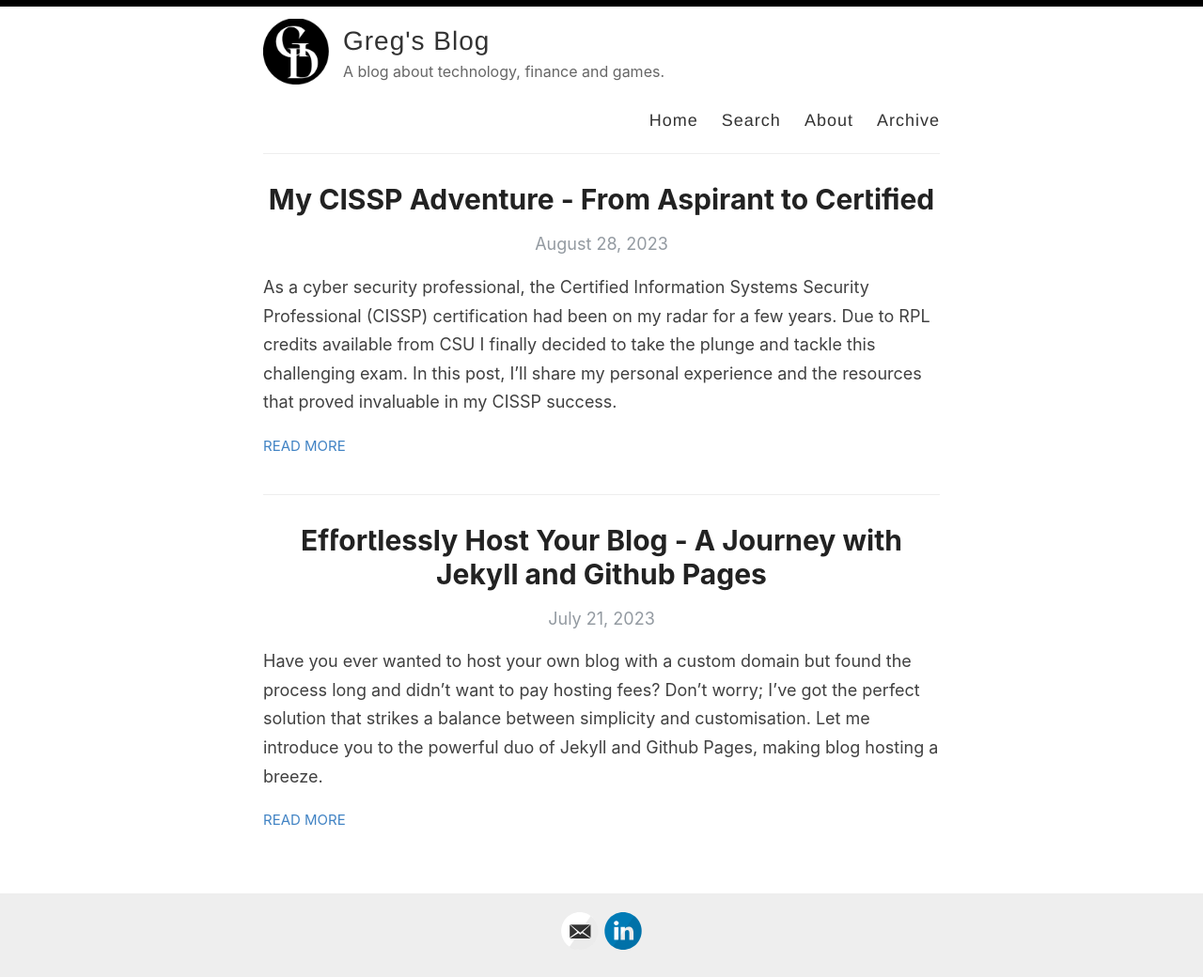
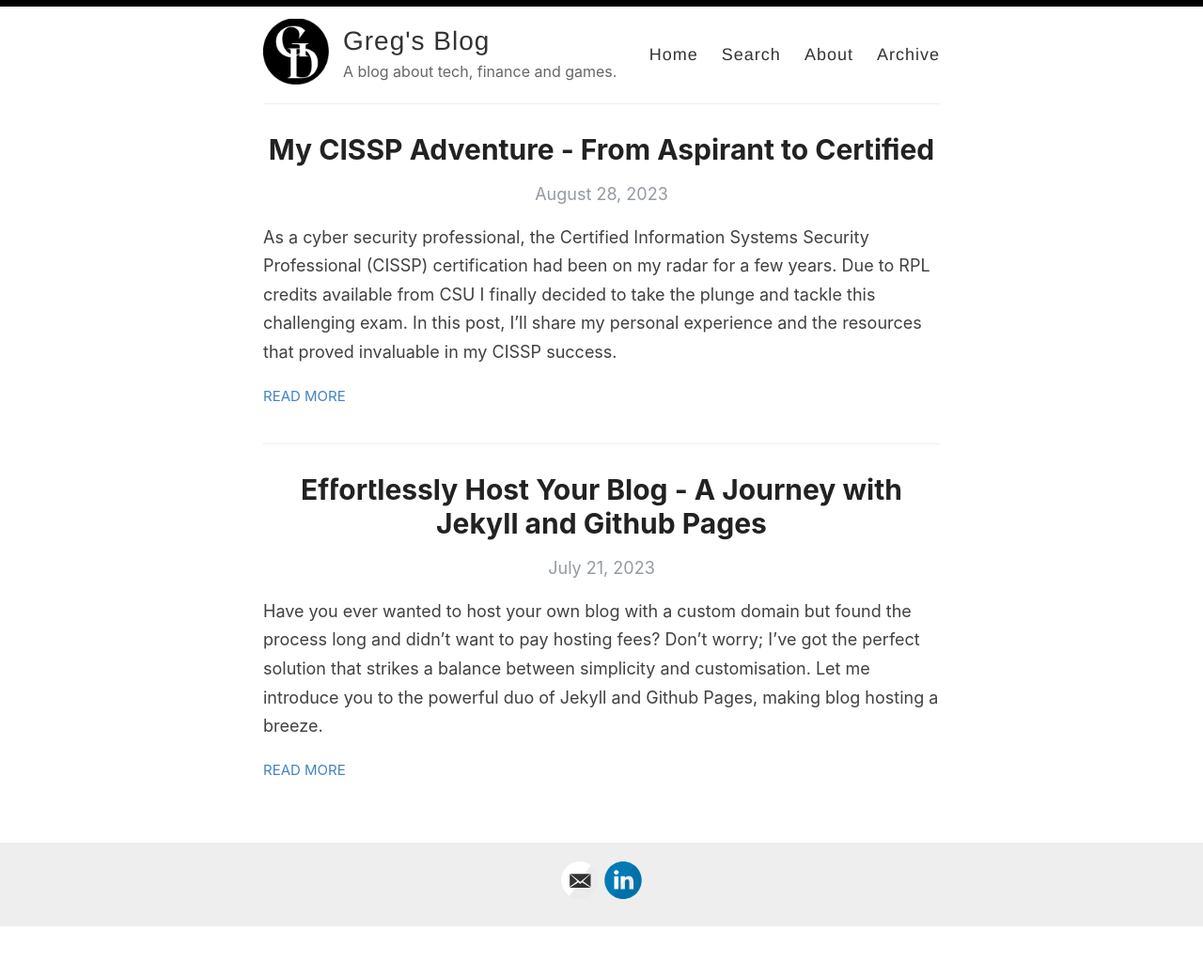
Before and after one commit to Greg-DK/greg-dk.github.io, a Jekyll site: the page built from index.html, in a window 1280 px wide. Shown: the whole page at 94% size. Built offline with Jekyll 4.4.1, drawn with Linux system fonts in a browser that asks for light colours; the list of posts is cut into pages by our own code; after the commit the page ends 987 px from its top, so only the background shows below that.

Commit message:
Changed Subtitle again due to formatting

```diff
--- a/_config.yml
+++ b/_config.yml
@@ -9,7 +9,7 @@ name: Greg's Blog
 author: Greg DK
 
 # Short bio or description (displayed in the header)
-description: A blog about technology, finance and games.
+description: A blog about tech, finance and games.
 
 # URL of your avatar or profile pic (you could use your GitHub profile pic)
 avatar: /images/gd.png
```
